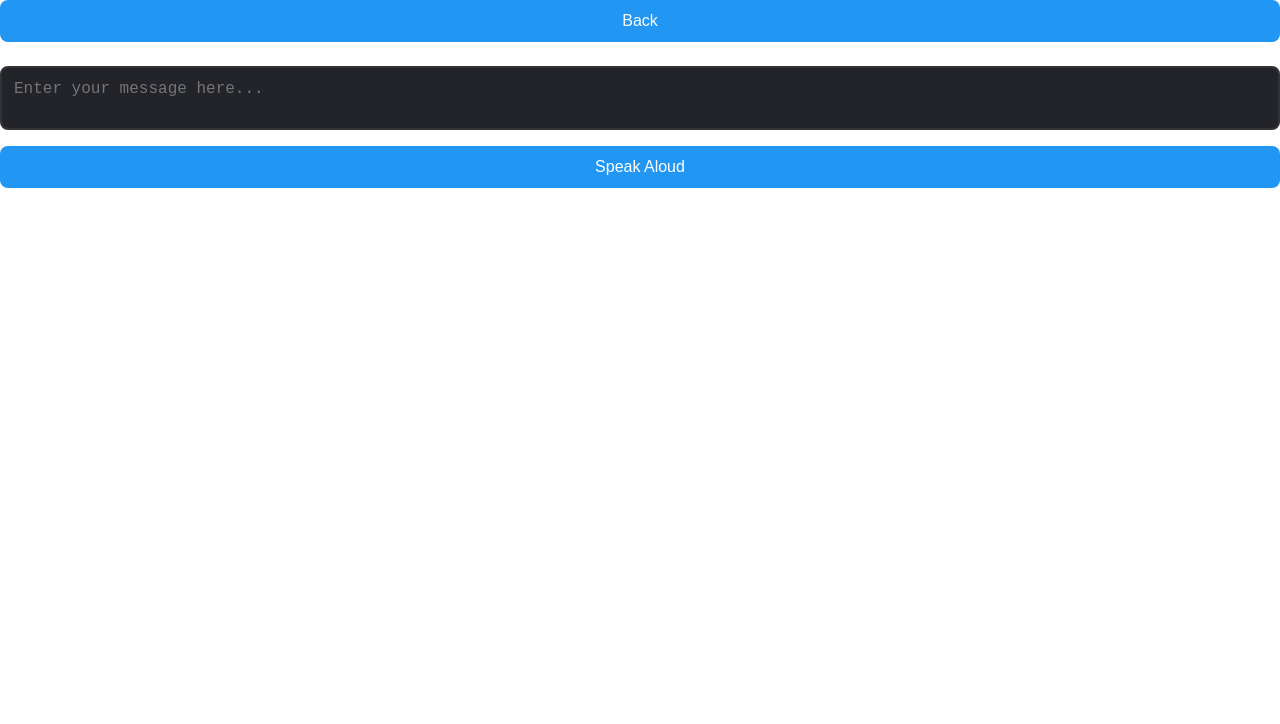
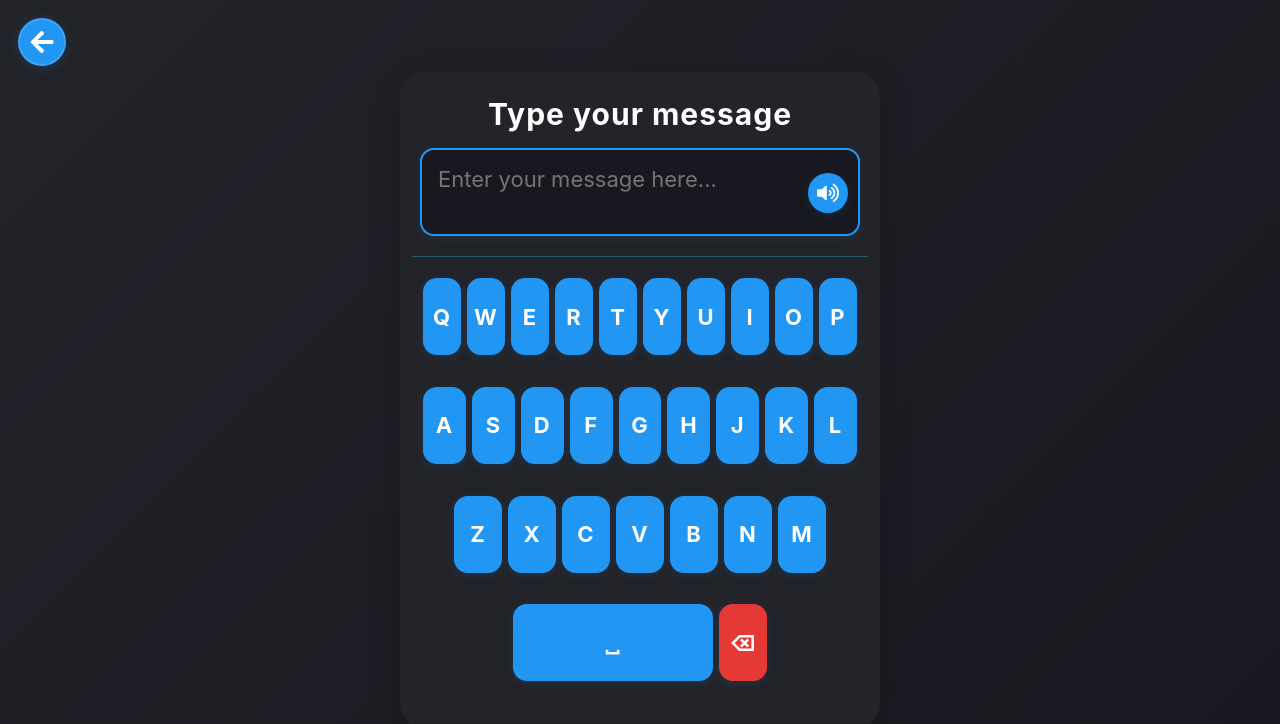
Before and after one commit to ShambhaviNK/tejuWebAppNew, a Next.js app in the folder teju-webnew-ui/: page /keyboard in a window 1280 px wide. Shown: the top 724 px of the page. Built offline with nearby package versions, Linux system fonts and the light colour scheme.

Commit message:
keyboard added

```diff
--- a/teju-webnew-ui/src/app/keyboard/page.tsx
+++ b/teju-webnew-ui/src/app/keyboard/page.tsx
@@ -1,8 +1,15 @@
 "use client";
 import React, { useState } from "react";
-import { FaTimes, FaStar } from "react-icons/fa";
+import { FaArrowLeft, FaVolumeUp } from "react-icons/fa";
 import { useRouter } from "next/navigation";
-import { TextAreaContainer, TextArea, SmallButton } from "../components/MainInterface.styles";
+import { TextAreaContainer, TextArea } from "../components/MainInterface.styles";
+
+const KEYS = [
+  ["Q", "W", "E", "R", "T", "Y", "U", "I", "O", "P"],
+  ["A", "S", "D", "F", "G", "H", "J", "K", "L"],
+  ["Z", "X", "C", "V", "B", "N", "M"],
+  ["SPACE", "BACK"]
+];
 
 export default function Keyboard() {
   const [text, setText] = useState("");
@@ -13,15 +20,182 @@ export default function Keyboard() {
     window.speechSynthesis.speak(utterance);
   };
 
-  return (<>
-            <SmallButton onClick={() => router.push('/')}>Back</SmallButton>
-            <TextAreaContainer>
-              <TextArea
-                placeholder="Enter your message here..."
-                value={text}
-                onChange={e => setText(e.target.value)}>
-              </TextArea>
-              <SmallButton onClick={() => handleSpeakOption(text)}>Speak Aloud</SmallButton>
-            </TextAreaContainer>
-          </>);
+  const handleKeyClick = (key: string) => {
+    if (key === "SPACE") setText(t => t + " ");
+    else if (key === "BACK") setText(t => t.slice(0, -1));
+    else setText(t => t + key);
+  };
+
+  return (
+    <div style={{
+      height: "100vh",
+      width: '100vw',
+      background: "linear-gradient(135deg, #23242a 0%, #181920 100%)",
+      display: "flex",
+      flexDirection: "column",
+      alignItems: "center",
+      justifyContent: "center",
+      boxSizing: 'border-box',
+      padding: 0,
+      fontFamily: 'Inter, Arial, sans-serif'
+    }}>
+      <button
+        onClick={() => router.push('/')}
+        style={{
+          position: "fixed",
+          top: 18,
+          left: 18,
+          width: 48,
+          height: 48,
+          borderRadius: "50%",
+          background: "#2196f3",
+          color: "#fff",
+          border: "2px solid #fff2",
+          boxShadow: "0 2px 12px rgba(33,150,243,0.18)",
+          display: "flex",
+          alignItems: "center",
+          justifyContent: "center",
+          fontSize: 26,
+          cursor: "pointer",
+          transition: "background 0.2s, border 0.2s",
+          zIndex: 10,
+        }}
+        onMouseOver={e => (e.currentTarget.style.background = '#1976d2')}
+        onMouseOut={e => (e.currentTarget.style.background = '#2196f3')}
+        aria-label="Back"
+      >
+        <FaArrowLeft />
+      </button>
+      <div style={{
+        background: "#23242a",
+        borderRadius: 24,
+        boxShadow: "0 8px 32px rgba(0,0,0,0.22)",
+        width: '98vw',
+        maxWidth: 480,
+        margin: '0 auto',
+        display: "flex",
+        flexDirection: "column",
+        alignItems: "center",
+        justifyContent: 'flex-end',
+        padding: '24px 12px 18px 12px',
+        boxSizing: 'border-box',
+        minHeight: '60vh',
+      }}>
+        <h2 style={{ color: "#fff", margin: '0 0 16px 0', fontWeight: 700, fontSize: 'clamp(20px, 5vw, 30px)', letterSpacing: 1, textAlign: 'center' }}>Type your message</h2>
+        <div style={{ position: 'relative', width: '100%', maxWidth: 440 }}>
+          <textarea
+            placeholder="Enter your message here..."
+            value={text}
+            onChange={e => setText(e.target.value)}
+            style={{
+              fontSize: 'clamp(16px, 4vw, 22px)',
+              padding: '16px 60px 16px 16px',
+              borderRadius: 14,
+              border: "2px solid #2196f3",
+              width: "100%",
+              minHeight: 48,
+              marginBottom: 16,
+              background: "#181920",
+              color: "#fff",
+              outline: "none",
+              resize: "none",
+              boxShadow: "0 2px 8px rgba(33,150,243,0.10)",
+              boxSizing: 'border-box',
+              maxWidth: 440,
+              fontFamily: 'inherit',
+              transition: 'border 0.2s',
+            }}
+            onFocus={e => e.currentTarget.style.border = '2.5px solid #21cbf3'}
+            onBlur={e => e.currentTarget.style.border = '2px solid #2196f3'}
+          />
+          <button
+            onClick={() => handleSpeakOption(text)}
+            style={{
+              position: 'absolute',
+              right: 12,
+              top: '42%',
+              transform: 'translateY(-50%)',
+              background: '#2196f3',
+              color: '#fff',
+              border: 'none',
+              borderRadius: '50%',
+              width: 40,
+              height: 40,
+              display: 'flex',
+              alignItems: 'center',
+              justifyContent: 'center',
+              cursor: 'pointer',
+              fontSize: 22,
+              boxShadow: '0 2px 8px rgba(33,150,243,0.13)',
+              transition: 'background 0.2s',
+              zIndex: 2
+            }}
+            aria-label="Speak Aloud"
+          >
+            <FaVolumeUp />
+          </button>
+        </div>
+        <div style={{ width: '100%', height: 1, background: '#21cbf355', margin: '0 0 18px 0', borderRadius: 2 }} />
+        <div
+          style={{
+            display: "flex",
+            flexDirection: "column",
+            gap: '2vw',
+            alignItems: "center",
+            width: "100%",
+            maxWidth: 440,
+            margin: "0 auto",
+            marginTop: 'auto',
+            paddingBottom: '2vw',
+            justifyContent: 'flex-end',
+            boxSizing: 'border-box',
+          }}
+        >
+          {KEYS.map((row, i) => (
+            <div key={i} style={{ display: "flex", flexDirection: 'row', flexWrap: 'nowrap', justifyContent: "center", width: '100%' }}>
+              {row.map(key => (
+                <button
+                  key={key}
+                  onClick={() => handleKeyClick(key)}
+                  style={{
+                    fontSize: 'clamp(16px, 4vw, 22px)',
+                    width: key === "SPACE" ? 'clamp(80px, 30vw, 200px)' : 'clamp(36px, 8vw, 48px)',
+                    minWidth: key === "SPACE" ? 80 : 36,
+                    maxWidth: key === "SPACE" ? 200 : 48,
+                    padding: key === "SPACE" ? "2vw 0" : "2vw 0",
+                    borderRadius: 14,
+                    border: "none",
+                    background: key === "BACK" ? "#e53935" : "#2196f3",
+                    color: "#fff",
+                    margin: 3,
+                    cursor: "pointer",
+                    boxShadow: "0 2px 8px rgba(33,150,243,0.13)",
+                    fontWeight: 700,
+                    letterSpacing: 1,
+                    transition: 'background 0.15s, transform 0.08s, box-shadow 0.15s',
+                    boxSizing: 'border-box',
+                    fontFamily: 'inherit',
+                  }}
+                  onMouseDown={e => {
+                    e.currentTarget.style.transform = 'scale(0.96)';
+                    e.currentTarget.style.filter = 'brightness(0.93)';
+                  }}
+                  onMouseUp={e => {
+                    e.currentTarget.style.transform = 'scale(1)';
+                    e.currentTarget.style.filter = 'brightness(1)';
+                  }}
+                  onMouseLeave={e => {
+                    e.currentTarget.style.transform = 'scale(1)';
+                    e.currentTarget.style.filter = 'brightness(1)';
+                  }}
+                >
+                  {key === "SPACE" ? "␣" : key === "BACK" ? <span style={{fontSize: 'clamp(15px, 4vw, 22px)'}}>⌫</span> : key}
+                </button>
+              ))}
+            </div>
+          ))}
+        </div>
+      </div>
+    </div>
+  );
 }
```
